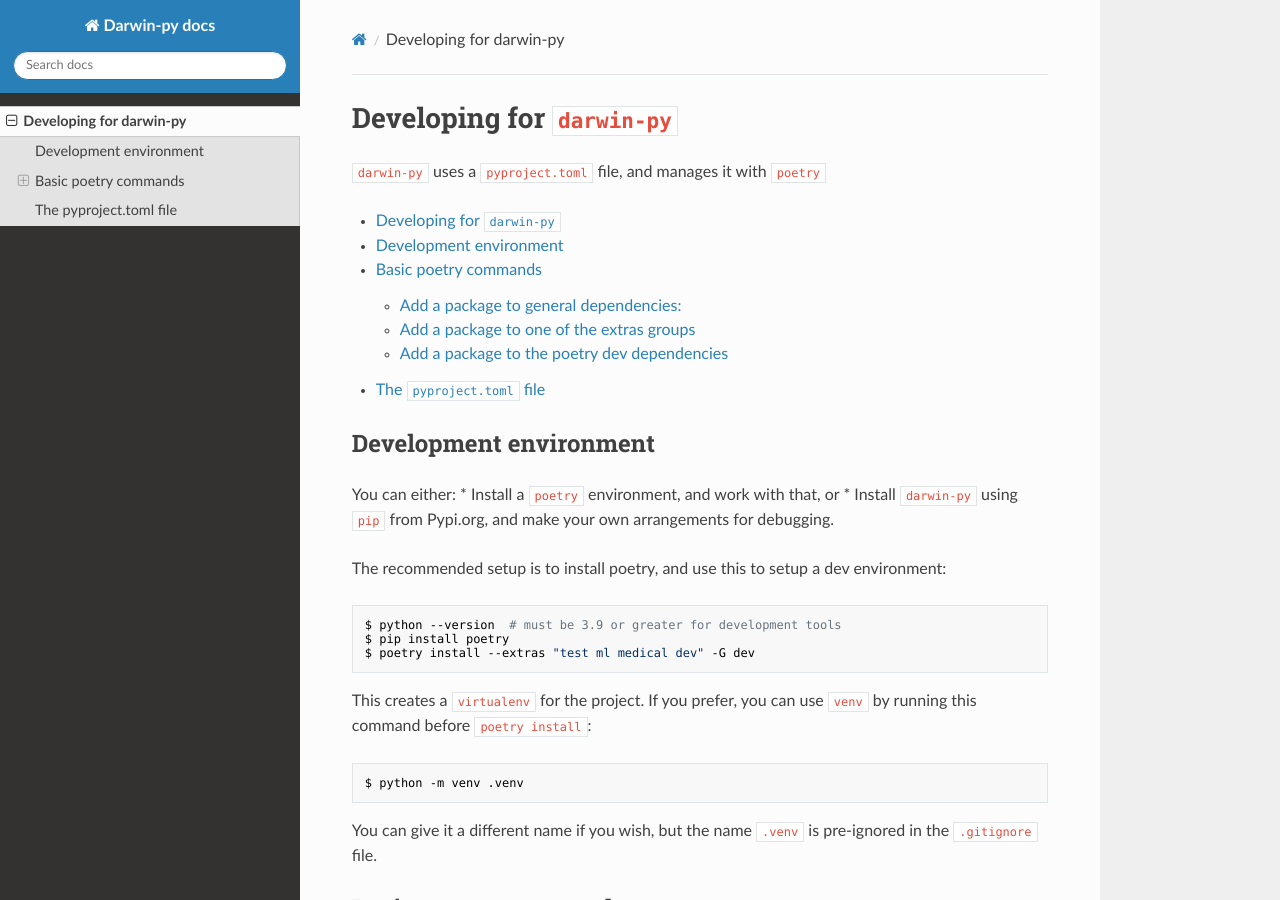
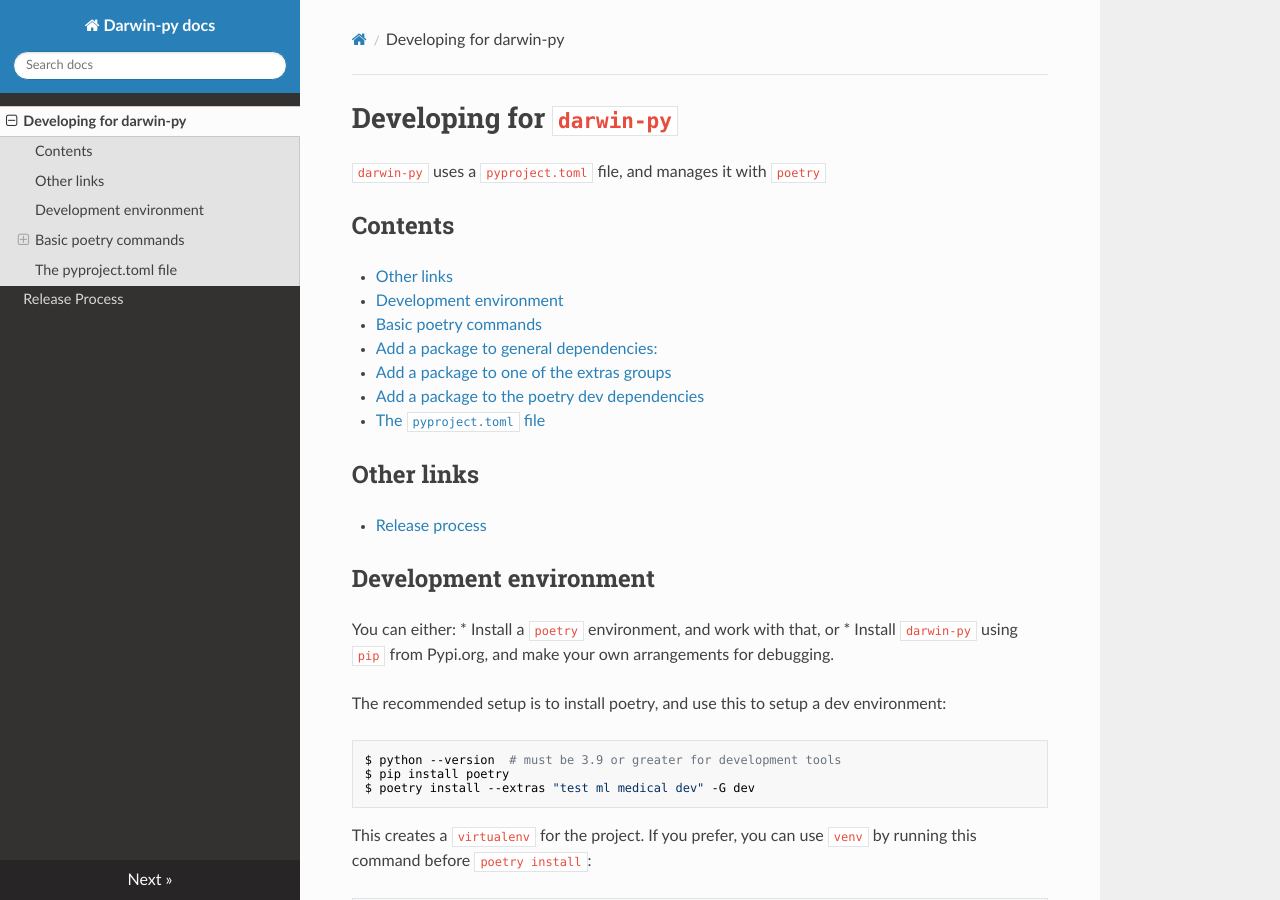
Before and after one commit to v7labs/darwin-py, an MkDocs documentation site: the page built from docs/README.md, in a window 1280 px wide and 900 px high. Built offline with MkDocs 1.6.1, drawn with Linux system fonts in a browser that asks for light colours; nearby versions of some CDN libraries; a script that is not in the unit is left out.

Commit message:
Updating docs for release process

```diff
--- a/docs/README.md
+++ b/docs/README.md
@@ -1,14 +1,19 @@
-# Developing for `darwin-py`
+# Developing for `darwin-py` <!-- omit in toc -->
 
 `darwin-py` uses a `pyproject.toml` file, and manages it with `poetry`
 
-- [Developing for `darwin-py`](#developing-for-darwin-py)
-  - [Development environment](#development-environment)
-  - [Basic poetry commands](#basic-poetry-commands)
-    - [Add a package to general dependencies:](#add-a-package-to-general-dependencies)
-    - [Add a package to one of the extras groups](#add-a-package-to-one-of-the-extras-groups)
-    - [Add a package to the poetry dev dependencies](#add-a-package-to-the-poetry-dev-dependencies)
-  - [The `pyproject.toml` file](#the-pyprojecttoml-file)
+## Contents <!-- omit in toc -->
+- [Other links](#other-links)
+- [Development environment](#development-environment)
+- [Basic poetry commands](#basic-poetry-commands)
+  - [Add a package to general dependencies:](#add-a-package-to-general-dependencies)
+  - [Add a package to one of the extras groups](#add-a-package-to-one-of-the-extras-groups)
+  - [Add a package to the poetry dev dependencies](#add-a-package-to-the-poetry-dev-dependencies)
+- [The `pyproject.toml` file](#the-pyprojecttoml-file)
+
+## Other links
+
+* [Release process](release_process.md)
 
 
 ## Development environment
```
Also changed, not shown: docs/release_process.md (added, +95 -0 lines).
